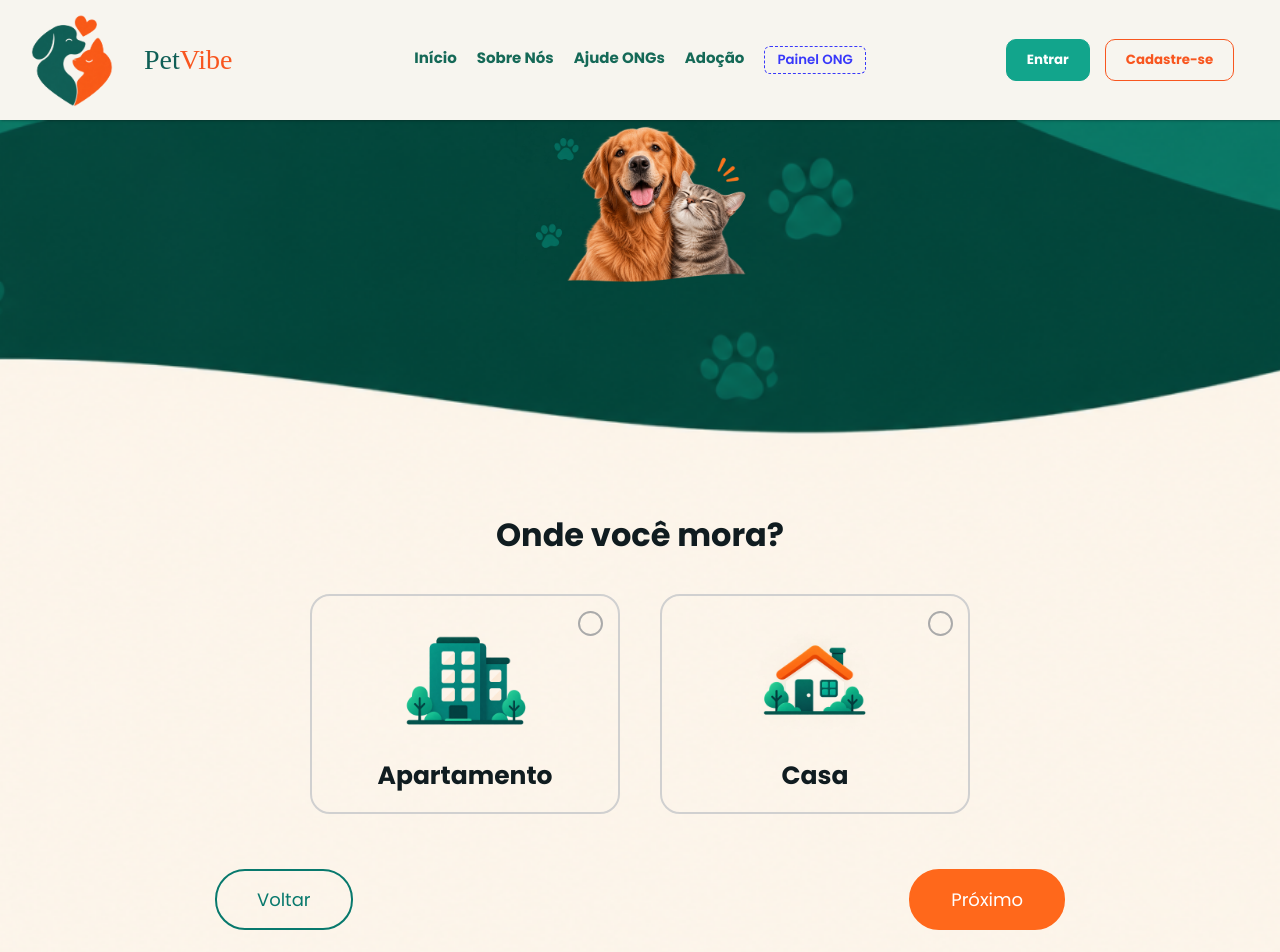
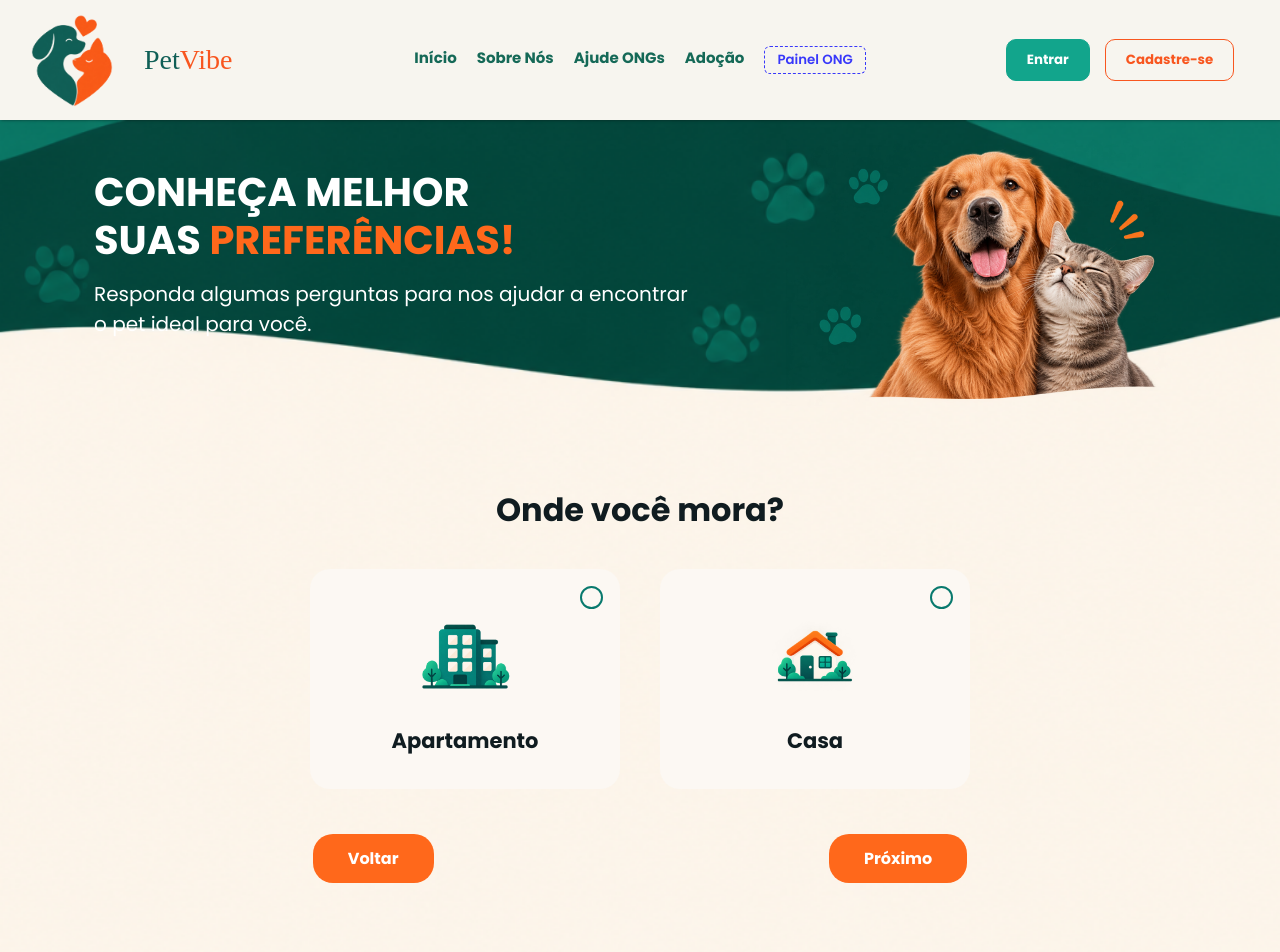
Before and after one commit to Eder-Rafael-Avila/pet-vibe, a React (Vite) app in the folder frontend/: page /Questionario in a window 1280 px wide. Shown: the top 952 px of the page. Built offline with nearby package versions, Linux system fonts and the light colour scheme; no server answers; a web font is replaced by a local one.

Commit message:
page questionario

```diff
--- a/frontend/src/components/questionario/index.jsx
+++ b/frontend/src/components/questionario/index.jsx
@@ -1,4 +1,3 @@
-
 import './index.scss';
 import { useState } from 'react';
 
@@ -8,6 +7,22 @@ export default function Questionario() {
 
     return (
         <div className="opcoes-moradia">
+
+            {/* CABEÇALHO */}
+            <div className="cabecalho">
+
+                <div className="Conheça">
+                    <h1>
+                        CONHEÇA MELHOR <br />
+                        SUAS <span>PREFERÊNCIAS!</span>
+                    </h1>
+
+                    <p>
+                        Responda algumas perguntas para nos ajudar
+                        a encontrar o pet ideal para você.
+                    </p>
+                </div>
+
                 <div className="cachorro-e-gato">
                     <img
                         src="/assets/images/cachorro-e-gato.webp"
@@ -15,13 +30,16 @@ export default function Questionario() {
                     />
                 </div>
 
+            </div>
+
+            {/* QUESTIONÁRIO */}
             <div className="conteudo-questionario">
 
-                <h1>Onde você mora?</h1>
+                <h2>Onde você mora?</h2>
 
                 <div className="lista-opcoes">
 
-
+                    {/* APARTAMENTO */}
                     <div
                         className={`opcao ${moradiaSelecionada === "apartamento" ? "selecionada" : ""}`}
                         onClick={() => setMoradiaSelecionada("apartamento")}
@@ -30,11 +48,15 @@ export default function Questionario() {
                             {moradiaSelecionada === "apartamento" && "✓"}
                         </span>
 
-                        <img src="/assets/images/apartamento.png" alt="Apartamento" />
+                        <img
+                            src="/assets/images/apartamento.png"
+                            alt="Apartamento"
+                        />
 
-                        <h2>Apartamento</h2>
+                        <h3>Apartamento</h3>
                     </div>
 
+                    {/* CASA */}
                     <div
                         className={`opcao ${moradiaSelecionada === "casa" ? "selecionada" : ""}`}
                         onClick={() => setMoradiaSelecionada("casa")}
@@ -43,13 +65,15 @@ export default function Questionario() {
                             {moradiaSelecionada === "casa" && "✓"}
                         </span>
 
-                        <img src="/assets/images/casa.png" alt="Casa" />
+                        <img
+                            src="/assets/images/casa.png"
+                            alt="Casa"
+                        />
 
-                        <h2>Casa</h2>
+                        <h3>Casa</h3>
                     </div>
 
                 </div>
-
                 <div className="botoes">
                     <button>Voltar</button>
                     <button>Próximo</button>
--- a/frontend/src/components/questionario/index.scss
+++ b/frontend/src/components/questionario/index.scss
@@ -1,37 +1,68 @@
+.opcoes-moradia {
+    background: url("/assets/images/fundo-questionario.webp")
+        no-repeat center center;
 
-.opcoes-moradia {
-    background: black url("/assets/images/fundo-questionario.webp")
-        no-repeat center center;
     background-size: cover;
 
     width: 100%;
-    min-height: 150vh;
-    padding: 40px 20px;
+    min-height: 130vh;
+
+    padding: 30px 5%;
     box-sizing: border-box;
 
     display: flex;
-    justify-content: center;
+    flex-direction: column;
+    align-items: center;
+}
+
+
+.cabecalho {
+    width: 100%;
+
+    display: flex;
+    justify-content: space-between;
     align-items: center;
 
+    padding: 20px 30px;
+    box-sizing: border-box;
+}
+
+
+.Conheça {
+    width: 55%;
     position: relative;
+    bottom: 50px;
+
+    h1 {
+        color: white;
+        font-size: 40px;
+        font-weight: bold;
+        line-height: 1.2;
+
+        span {
+            color: #ff681b;
+        }
+    }
+
+    p {
+        color: white;
+        font-size: 20px;
+        margin-top: 15px;
+    }
+}
 
 .cachorro-e-gato {
-    position: absolute;
-    top: -0px;
-    left: 50%;
-    transform: translateX(-50%);
-
-    z-index: 2;
-
-    width: 250px;
+    width: 400px;
+    max-width: 40%;
+    position: relative;
+    bottom: 30px;
 
     img {
         width: 100%;
         height: auto;
-        object-fit: contain;
+        display: block;
     }
 }
-
 
 
 .conteudo-questionario {
@@ -41,127 +72,151 @@
     display: flex;
     flex-direction: column;
     align-items: center;
+
     gap: 35px;
+
+    margin-top: 30px;
+
+    h2 {
+        color: #101c20;
+        font-size: 32px;
+        text-align: center;
+    }
 }
 
-    h1 {
-        font-size: 32px;
-        color: #101c20;
-        text-align: center;
-        margin: 0;
-    }
 
 .lista-opcoes {
-        width: 100%;
-
     display: flex;
-        flex-direction: row;
     justify-content: center;
     align-items: center;
+
     gap: 40px;
-
-        margin-top: 00px;
+    width: 100%;
 }
 
 .opcao {
-        position: relative;
-
     width: 310px;
     height: 220px;
-        box-sizing: border-box;
+
+    background-color: #FCF8F3;
+
+    border: 2px solid transparent;
+    border-radius: 20px;
 
     display: flex;
     flex-direction: column;
+    align-items: center;
     justify-content: center;
-        align-items: center;
-        gap: 5px;
 
-        border: 2px solid #d0d0d0;
-        border-radius: 20px;
+    gap: 12px;
 
     cursor: pointer;
-        transition: 0.3s ease;
+    position: relative;
+
+    transition: 0.3s;
 
     img {
-            width: 150px;
-            height: 140px;
+        width: 110px;
+        height: 110px;
         object-fit: contain;
     }
 
-        h2 {
-            margin: 0;
-            font-size: 25px;
+    h3 {
         color: #101c20;
+        font-size: 21px;
     }
+
+    &:hover {
+        transform: translateY(-5px);
+        box-shadow: 0 5px 15px #00000020;
+    }
+
+    &.selecionada {
+        border: 2px solid #08796D;
+        background-color: #e8f5f1;
+    }
+}
+
 
 .radio {
     position: absolute;
     top: 15px;
     right: 15px;
 
-            width: 25px;
-            height: 25px;
+    width: 23px;
+    height: 23px;
+
+    border: 2px solid #08796D;
+    border-radius: 50%;
 
     display: flex;
     justify-content: center;
     align-items: center;
 
-            border: 2px solid #aaa;
-            border-radius: 50%;
-
     color: white;
-            font-size: 16px;
+    font-weight: bold;
 }
 
-        &.selecionada {
-            border: 2px solid #08796D;
-            background-color: #e8f5f1;
-            box-shadow: 0 0 10px #08796d30;
-
-            .radio {
+.opcao.selecionada .radio {
     background-color: #08796D;
-                border-color: #08796D;
-            }
-        }
-
-        &:hover {
-            border-color: #08796D;
-            transform: translateY(-3px);
-        }
 }
 
 .botoes {
-        width: 100%;
+    width: 77%;
+    position: relative;
 
     display: flex;
     justify-content: space-between;
-        align-items: center;
 
-        margin-top: 20px;
+    margin-top: 10px;
 
     button {
-            padding: 15px 40px;
-            border-radius: 30px;
-            border: 2px solid #08796D;
+        padding: 12px 35px;
 
-            background-color: transparent;
-            color: #08796D;
+        border: none;
+        border-radius: 20px;
 
-            font-size: 18px;
+        background-color: #ff681b;
+        color: white;
+
+        font-size: 16px;
+        font-weight: bold;
+
         cursor: pointer;
-        }
+        transition: 0.3s;
 
-        button:last-child {
-            background-color: #ff681b;
-            border-color: #ff681b;
-            color: white;
+        &:hover {
+            background-color: #e85b15;
         }
     }
 }
 
-// Tablets e celulares
+
 @media (max-width: 700px) {
-    .opcoes-moradia {
+
+    .cabecalho {
+        flex-direction: column;
+        text-align: center;
+        gap: 20px;
+    }
+
+    .Conheça {
+        width: 100%;
+
+        h1 {
+            font-size: 28px;
+        }
+    }
+
+    .cachorro-e-gato {
+        width: 300px;
+        max-width: 90%;
+    }
+
+    .conteudo-questionario {
+        margin-top: 20px;
+    }
+
     .lista-opcoes {
         flex-direction: column;
         gap: 20px;
@@ -170,40 +225,13 @@
     .opcao {
         width: 90%;
         max-width: 310px;
-            height: 200px;
     }
 
     .botoes {
-            max-width: 310px;
         gap: 15px;
 
         button {
-                padding: 12px 25px;
-                font-size: 16px;
+            padding: 10px 25px;
         }
     }
 }
-}
-
-@media (max-width: 400px) {
-    .opcoes-moradia {
-        h1 {
-            font-size: 25px;
-        }
-
-        .opcao {
-            height: 180px;
-
-            img {
-                width: 120px;
-                height: 110px;
-            }
-
-            h2 {
-                font-size: 21px;
-            }
-        }
-    }
-
-
-}
--- a/frontend/src/pages/questionario/index.jsx
+++ b/frontend/src/pages/questionario/index.jsx
@@ -2,12 +2,16 @@ import './index.scss'
 
 import Questionario from '../../components/questionario'
 import Header from '../../components/header'
+import Footer from '../../components/footer'
 
 export default function Questionarioo(){
     return(
+        <div className='page-questionario'>
         <>
         <Header />
         <Questionario />
+        <Footer />
         </>
+        </div>
     )
 }
--- a/frontend/src/pages/questionario/index.scss
+++ b/frontend/src/pages/questionario/index.scss
@@ -0,0 +1,8 @@
+.page-questionario{
+
+    min-height: auto;
+
+    .page-questionario .footer {
+        margin-top: 0;
+    }
+}
```
Lines whose indentation alone changed are shown as unchanged.
